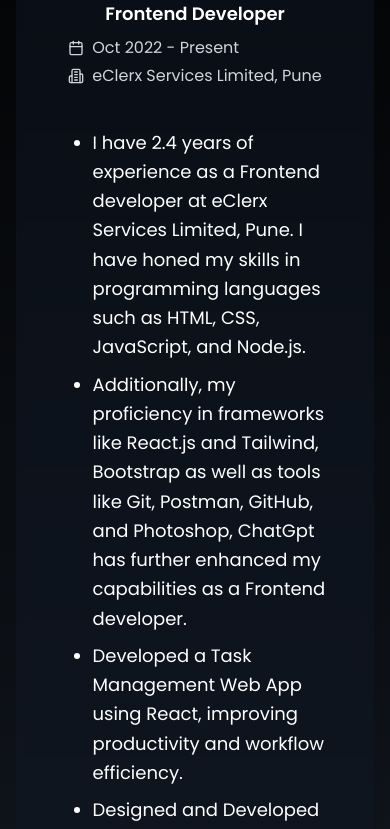
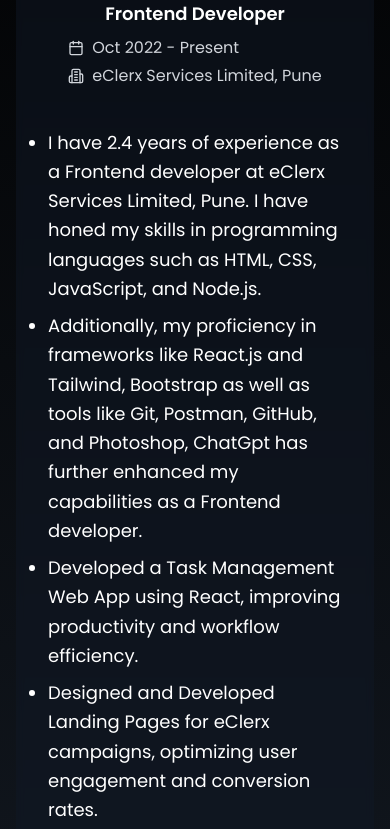
Before and after one commit to mbl43/Portfolio, a React (Vite) app: page / in a window 390 px wide. Shown: the part 5600-6429 px from the top of the page. Built offline with nearby package versions, Linux system fonts and the light colour scheme; a web font is replaced by a local one.

Commit message:
Refactor Experience component layout for improved responsiveness

```diff
--- a/src/Components/Experience.jsx
+++ b/src/Components/Experience.jsx
@@ -103,7 +103,7 @@
             Experience
           </h2>
 
-          <div className="bg-gray-900/50 backdrop-blur-sm rounded-2xl p-8 mt-8 text-white flex sm:flex-row flex-col items-center justify-center text-left space-x-10 w-full gap-10">
+          <div className="bg-gray-900/50 backdrop-blur-sm rounded-2xl p-8 mt-8 text-white flex sm:flex-row flex-col items-center justify-center text-left space-x-0 sm:space-x-10 w-full gap-10">
             {/* left */}
             <div className="sm:w-1/6 w-full flex flex-col items-center justify-center mx-auto space-y-2 ">
               <img
@@ -124,7 +124,7 @@
               </div>
             </div>
             {/* right */}
-            <div className="w-5/6">
+            <div className="w-full sm:w-5/6">
               <ul className="list-disc space-y-2">
                 <li className="text-lg leading-relaxed">
                   I have 2.4 years of experience as a Frontend developer at
```
